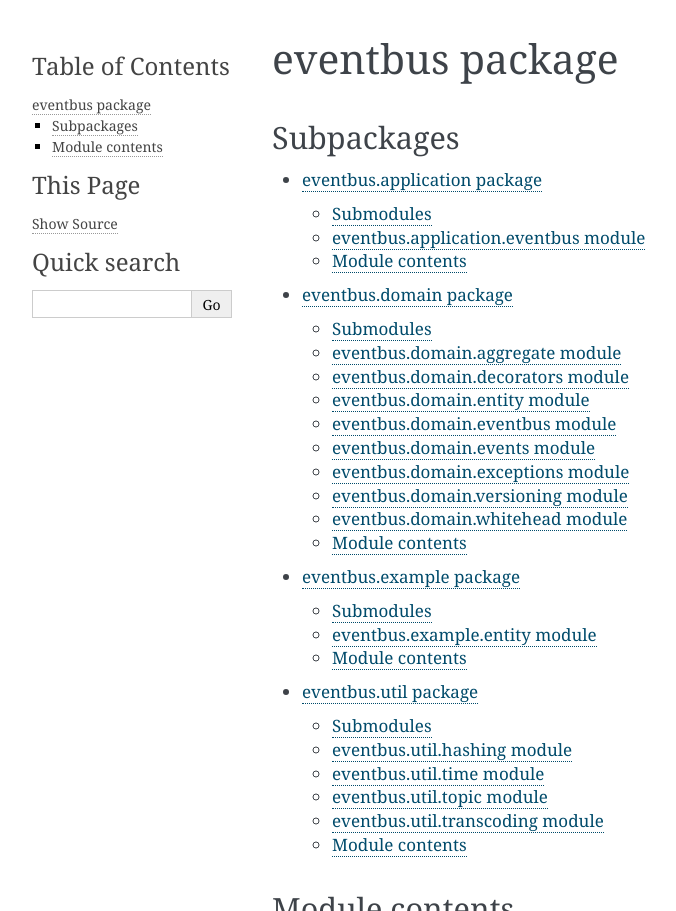
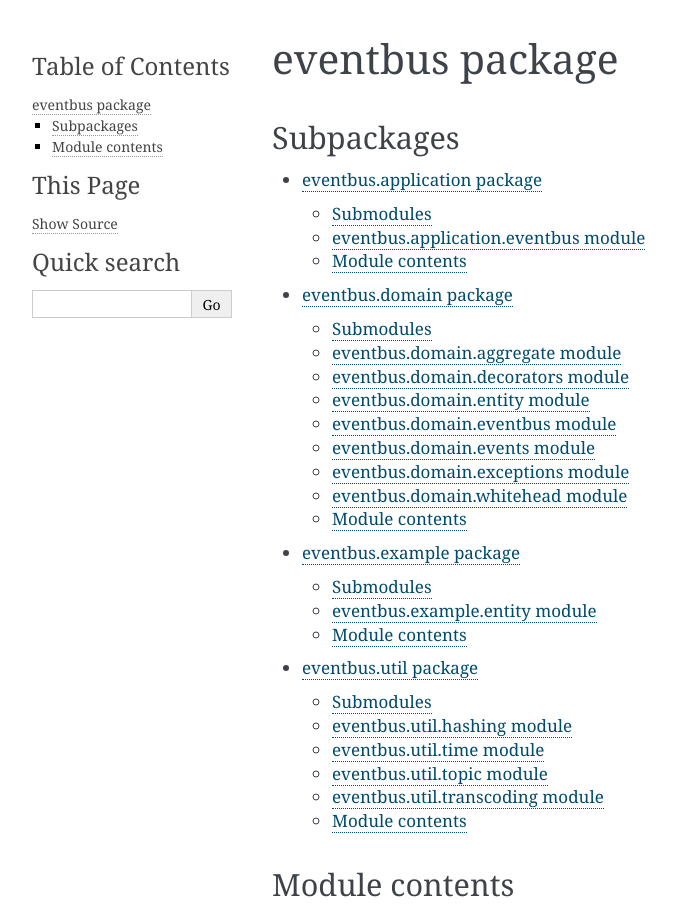
Before and after one commit to adyshev/eventbus, a Sphinx documentation site: the page built from docs/eventbus.rst, in a window 1280 px wide, cut to the strip 0-911 px from the top of the page. Shown: the whole strip, without its empty margins (148-824 px from the left). Built offline with Sphinx 7.4.7, drawn with Linux system fonts in a browser that asks for light colours.

```diff
--- a/docs/eventbus.domain.rst
+++ b/docs/eventbus.domain.rst
@@ -52,14 +52,6 @@
    :undoc-members:
    :show-inheritance:
 
-eventbus.domain.versioning module
----------------------------------
-
-.. automodule:: eventbus.domain.versioning
-   :members:
-   :undoc-members:
-   :show-inheritance:
-
 eventbus.domain.whitehead module
 --------------------------------
 
```
